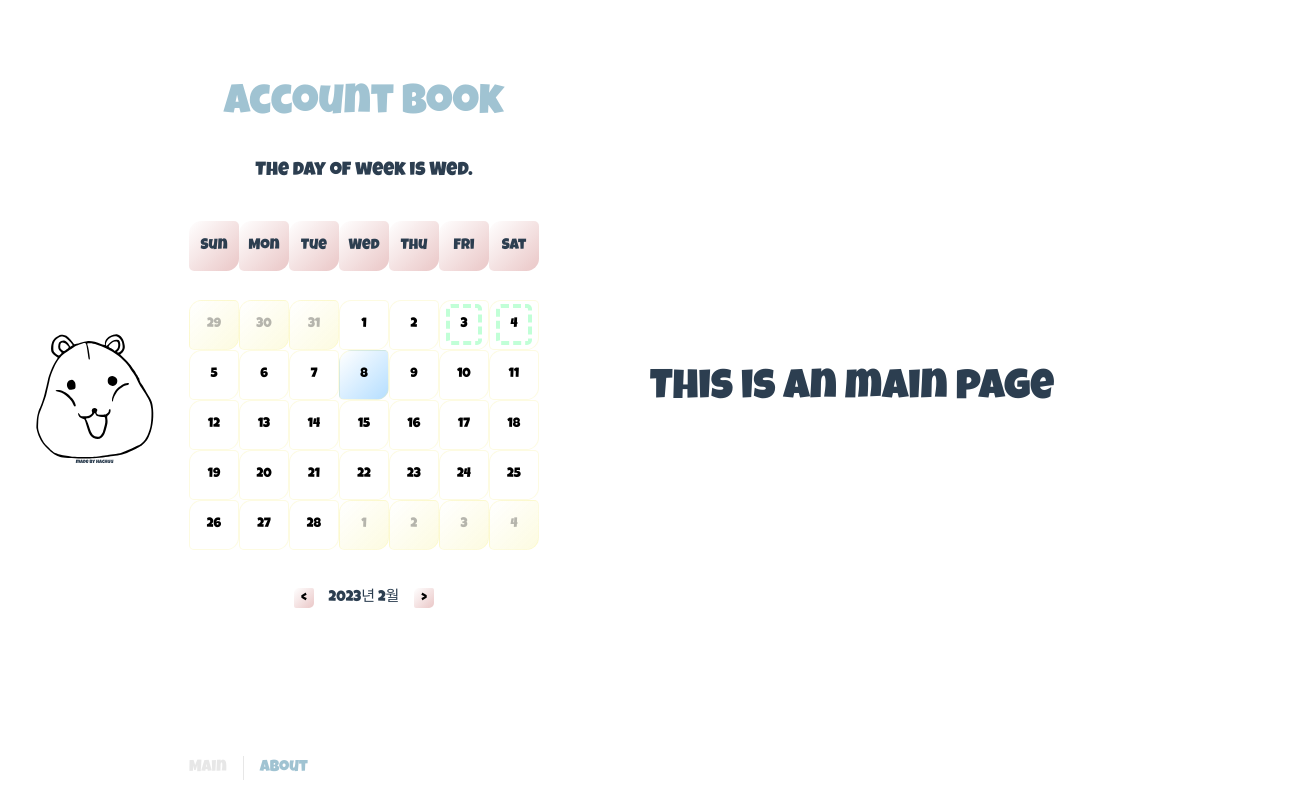
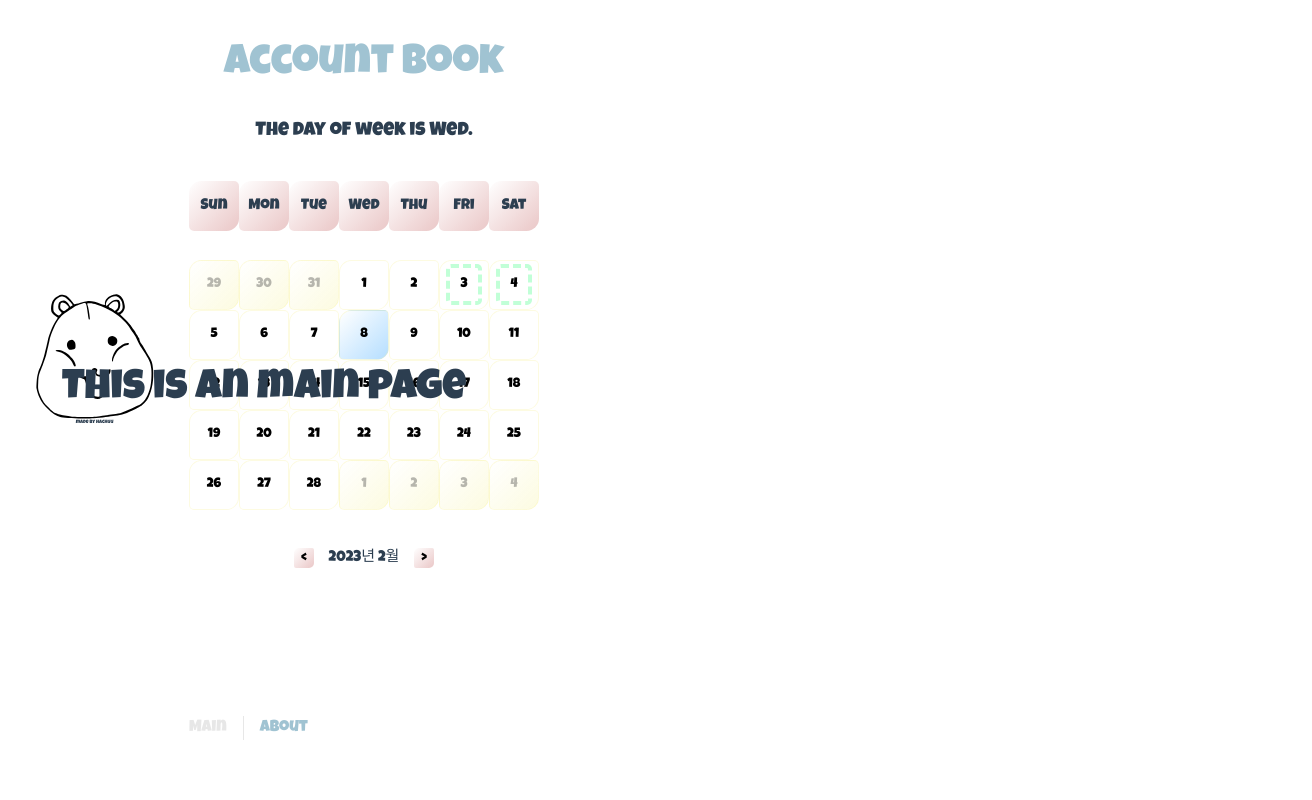
Before and after one commit to hachuu/vue3-account-book, a Vue app: page / in a window 1280 px wide. Shown: the whole page, 1312 px wide, since content can reach past the window. Built offline with nearby package versions, Linux system fonts and the light colour scheme; a web font is replaced by a local one.

Commit message:
flex 작업 실패중..

```diff
--- a/src/App.vue
+++ b/src/App.vue
@@ -20,14 +20,14 @@ export default {
 </script>
 
 <template>
-  <header>
+  <div class="view">
+    <div class="header">
       <div class="made__by">
         <img alt="Quokka logo" class="logo" src="@/assets/quokka.svg" width="125" height="125" />
         <div class="made__by__link">
           <p>made by <a href="https://github.com/hachuu/vue3-account-book">hachuu</a></p>
         </div>
       </div>
-
       <div class="wrapper">
         <CurrentCalendar :msg="msg" />
         <nav>
@@ -35,19 +35,30 @@ export default {
           <RouterLink to="/about">About</RouterLink>
         </nav>
       </div>
-  </header>
+    </div>
+    <div class="body">
       <RouterView />
+    </div>
+  </div>
 </template>
 
 <style lang='scss'>
 @import './assets/mixins.scss';
 @import './assets/main.scss';
-header {
+.view {
+  display: flex;
+  flex-direction: column;
+  align-items: center;
+  justify-content: center;
+  height: 100vh;
+  width: 100vw;
+  background-color: var(--color-background);
+  .header {
     line-height: 1.5;
     max-height: 150vh;
     // background-color: var(--color-background-soft);
     border-radius: 1rem 0 0 1rem;
-  // position: fixed;
+    position: fixed;
     .made__by {
       margin: 0 0 2rem 0;
       display: flex;
@@ -97,16 +108,33 @@ content {
     max-height: 500px;
   }
 
+  .body {
+
+  }
+}
+
 @media (min-width: 1024px) {
-  header {
+  .view {
+    display: flex;
+    flex-direction: row;
+    align-items: center;
+    justify-content: center;
+    // height: 100vh;
+    // width: 100vw;
+    background-color: var(--color-background);
+
+    .header {
+      flex: 1;
+      position: fixed;
+      top: 0;
+      left: 0;
       height: 90vh;
+      width: 50%;
       display: flex;
       place-items: center;
       padding-right: calc(var(--section-gap) / 2);
-    position: sticky;
-    top: 0;
       .made__by {
-      margin: 0 2rem 0 0;
+        margin: 0 2rem 0 2rem;
         flex-direction: column;
         align-items: flex-start;
         justify-content: flex-start;
@@ -121,21 +149,28 @@ content {
           }
         }
       }
-  }
-
-  header .wrapper {
+      .wrapper {
         display: flex;
         place-items: flex-start;
         flex-wrap: wrap;
-  }
-
         nav {
           text-align: left;
           margin-left: -1rem;
           font-size: 1rem;
-
           padding: 1rem 0;
           margin-top: 1rem;
         }
       }
+    }
+
+    .body {
+      flex: 1;
+      width: 100%;
+      max-height: 90vh; /* header의 height값과 동일하게 설정 */
+      overflow-y: scroll;
+      justify-content: flex-start; /* 좌측으로 이동시키기 */
+      padding: 20px;
+    }
+  }
+}
 </style>
--- a/src/views/MainView.vue
+++ b/src/views/MainView.vue
@@ -1,15 +1,13 @@
 <template>
-  <div class="main">
-    <h1>This is an main page</h1>
-  </div>
+  <main>
+    <div class="main">
+      <h1>This is an main page</h1>
+    </div>
+  </main>
 </template>
 
 <style>
 @media (min-width: 1024px) {
-  .main {
-    /* min-height: 100vh; */
-    display: flex;
-    align-items: center;
-  }
+
 }
 </style>
```
Lines whose indentation alone changed are shown as unchanged.
